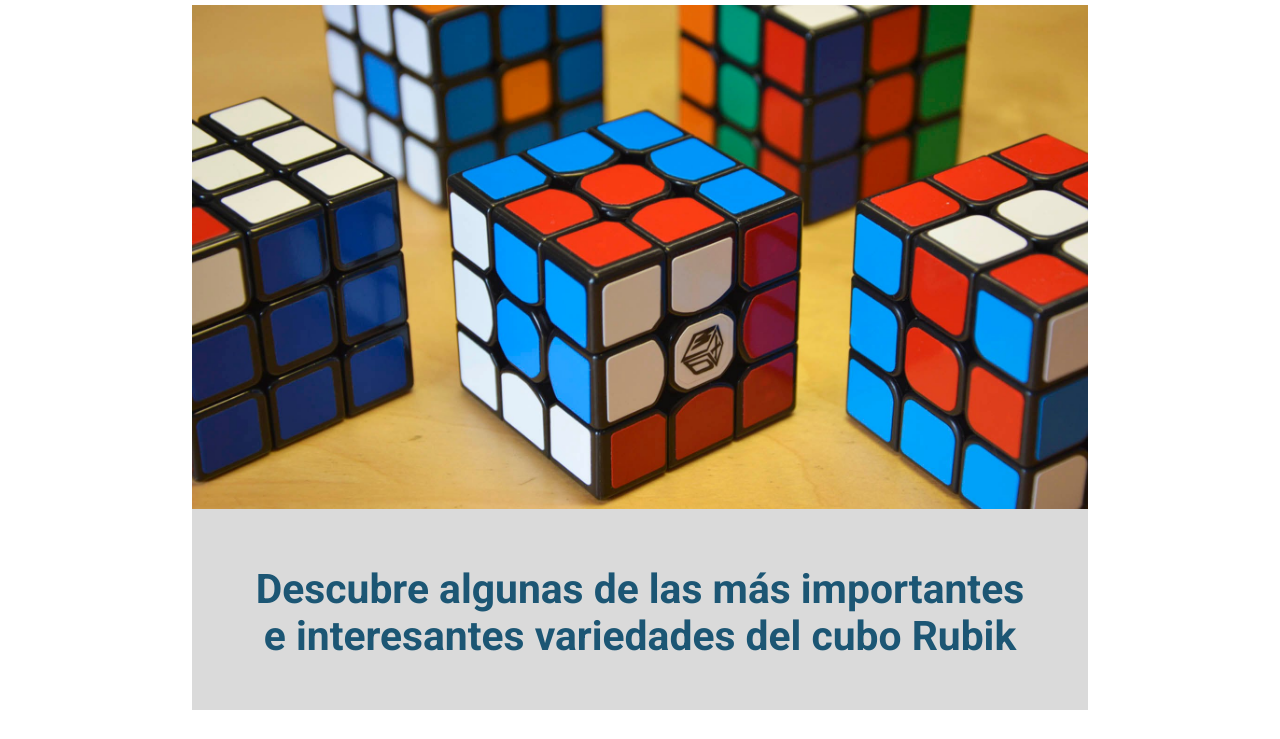
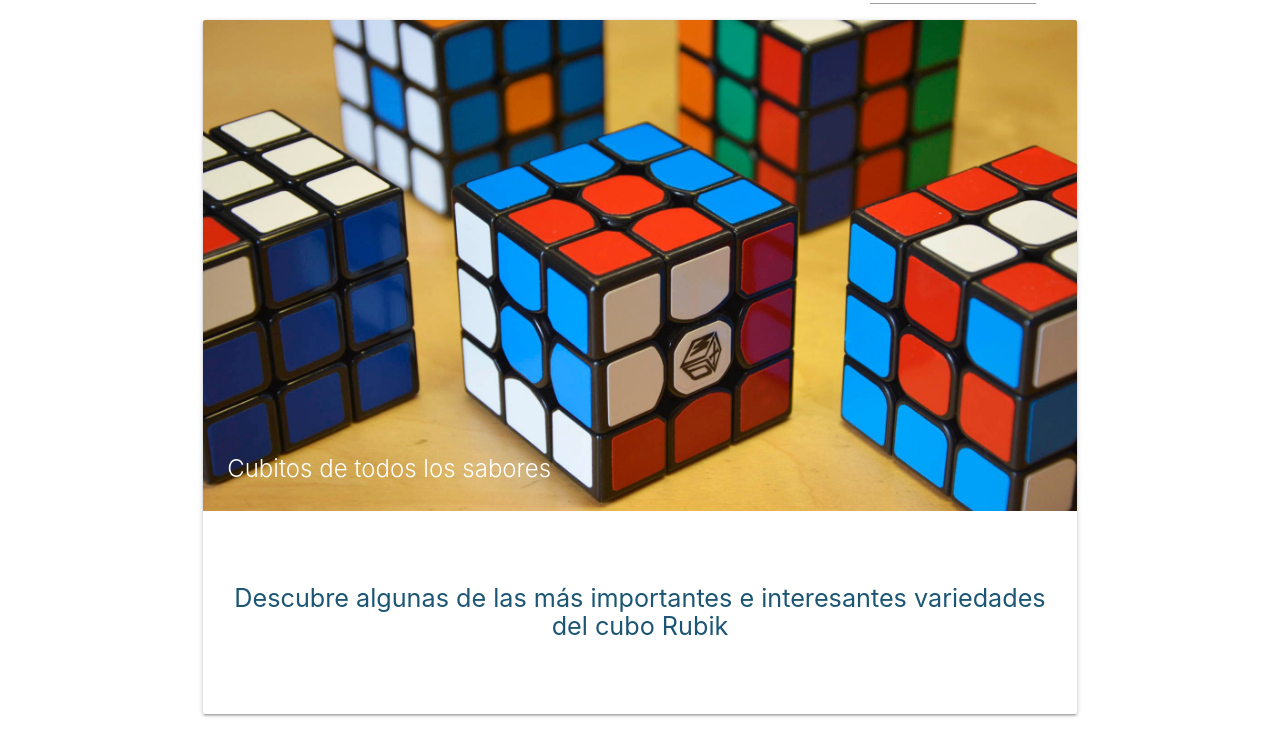
Before and after one commit to JoeLink12/Gokubos, a plain HTML site: page index.html in a window 1280 px wide. Shown: the part 252-991 px from the top of the page. Drawn offline with nearby package versions, Linux system fonts and the light colour scheme.

Commit message:
Materialize agragado y entrada principal cambiada

```diff
--- a/css/estilos.css
+++ b/css/estilos.css
@@ -1,8 +1,3 @@
-body {
-  background: #fff;
-  font-family: "Roboto", sans-serif;
-  font-size: 16px; }
-
 header {
   background-image: url("../img/fondo.jpg");
   background-color: #196288;
@@ -59,8 +54,6 @@ header {
   background: #c6140c; }
 
 .blog {
-  width: 70%;
-  margin: auto;
   color: #1c5674; }
 
 .busqueda {
@@ -86,19 +79,10 @@ header {
 .busqueda i:hover {
   background: #0261de; }
 
-.entrada-principal {
-  margin: auto;
-  width: 100%;
-  background: rgba(113, 113, 113, 0.26);
-  font-size: 1.7rem; }
-
-.imagen-principal {
-  width: 100%; }
-
 .titulo-bloque {
   text-align: center;
   margin: 0 auto;
-  padding: 50px; }
+  padding: 50px 0; }
 
 .entradas-secundarias {
   display: flex;
--- a/index.html
+++ b/index.html
@@ -5,7 +5,7 @@
   <meta name="viewport" content="width=device-width, initial-scale=1.0">
   <meta http-equiv="X-UA-Compatible" content="ie=edge">
   <link rel="stylesheet" href="css/normalize.css">
-  <link href="https://fonts.googleapis.com/css?family=Roboto:400,700" rel="stylesheet">
+  <link rel="stylesheet" href="https://cdnjs.cloudflare.com/ajax/libs/materialize/0.99.0/css/materialize.min.css">
   <link rel="stylesheet" href="css/estilos.css">
   <link rel="stylesheet" href="fonts/css/font-awesome.min.css">
   <title>Blog</title>
@@ -26,17 +26,28 @@
       <a class="ingresar" href="" target="_blank">Ingresar</a>
     </div>
   </header>
-  <div class="blog">
-    <div class="busqueda">
+  <div class="container">
+    <div class="row blog">
+      <div class="col s12">
+        <div class="col s12 m4 offset-m8 l3 offset-l9 busqueda">
           <input type="text" name="" value="" id="buscar" placeholder=" Buscar...">
           <label for="buscar"><i class="fa fa-search" aria-hidden="true"></i></label>
         </div>
-    <div class="entrada-principal">
-      <div class="bloque">
-        <img class="imagen-principal" src="img/cubitos.jpg" alt="">
-        <h2 class="titulo-bloque">Descubre algunas de las más importantes e interesantes variedades del cubo Rubik</h2>
+
+        <div class="row">
+          <div class="col s12">
+            <div class="card">
+              <div class="card-image">
+                <img src="img/cubitos.jpg">
+                <span class="card-title">Cubitos de todos los sabores</span>
+              </div>
+              <div class="card-content">
+                <h2 class="flow-text titulo-bloque">Descubre algunas de las más importantes e interesantes variedades del cubo Rubik</h2>
               </div>
             </div>
+          </div>
+        </div>
+
         <div class="entradas-secundarias">
           <div class="bloquesitos">
             <div class="bloque-imagenes"><img class="imagen" src="img/2x2.jpg" alt=""></div>
@@ -146,5 +157,9 @@
           </div>
         </div>
       </div>
+    </div>
+  </div>
+  <script type="text/javascript" src="https://code.jquery.com/jquery-3.2.1.min.js"></script>
+  <script src="https://cdnjs.cloudflare.com/ajax/libs/materialize/0.99.0/js/materialize.min.js"></script>
 </body>
 </html>
```
Also changed, not shown: 1 other file. Lines whose indentation alone changed are shown as unchanged.
